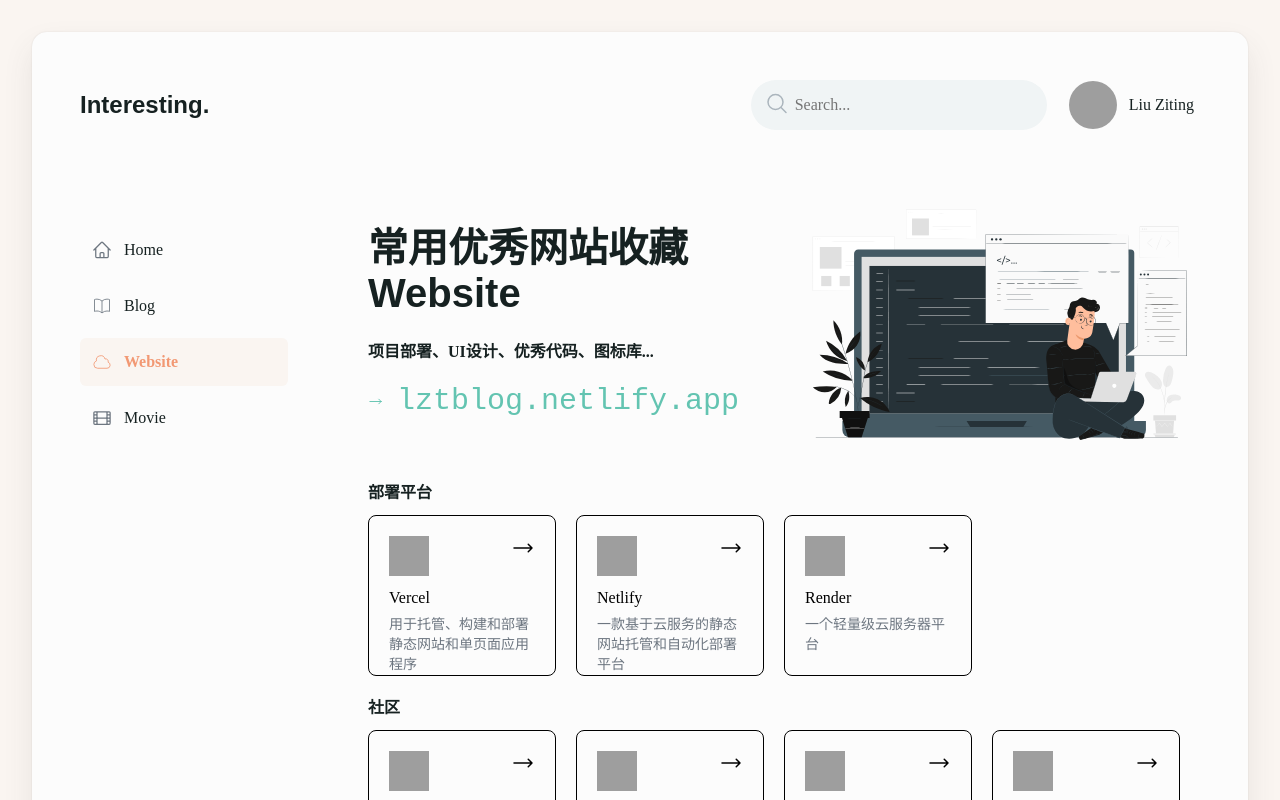
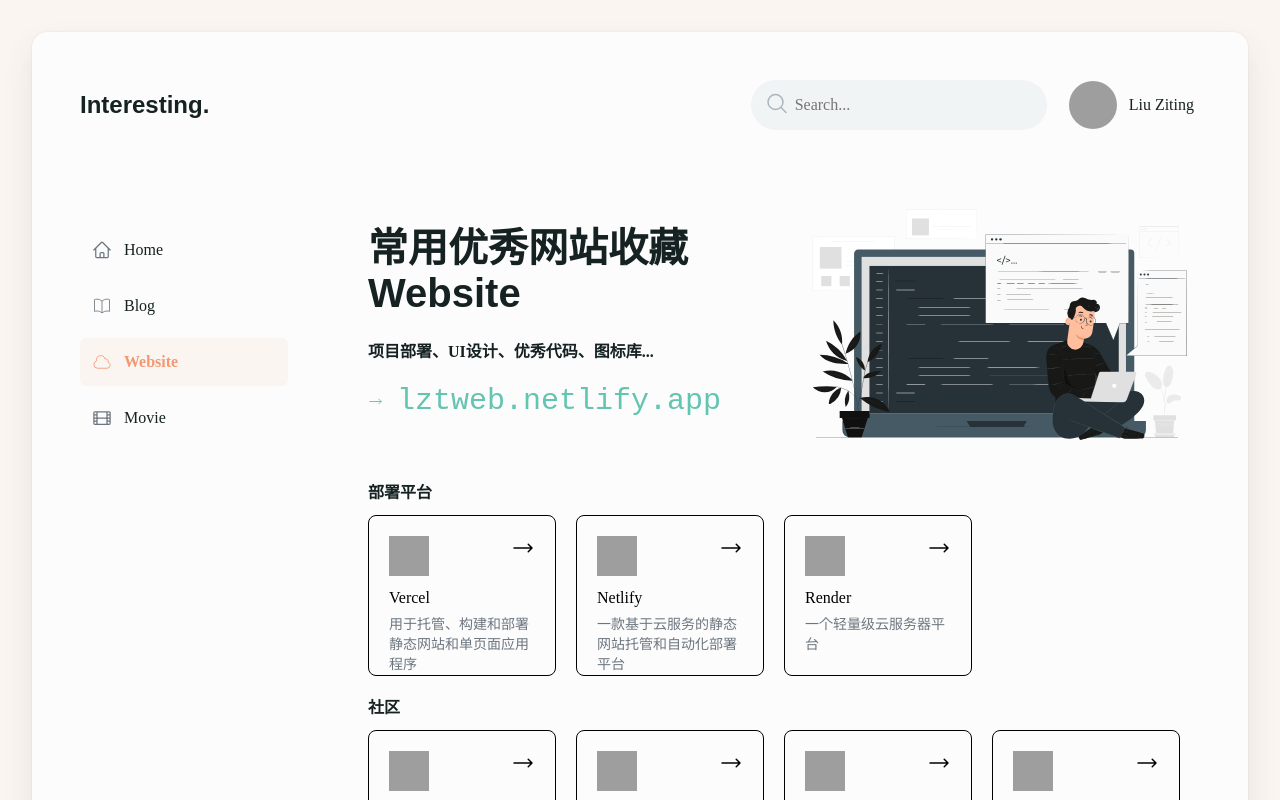
Before and after one commit to liu-ziting/website, a Vue app: page / in a window 1280 px wide. Both pictures are taken after a click on the button "Website". Shown: the top 800 px of the page. Built offline with nearby package versions, Linux system fonts and the light colour scheme; grey boxes are pictures that could not be loaded.

Commit message:
优化网站

```diff
--- a/src/App.vue
+++ b/src/App.vue
@@ -32,7 +32,9 @@
                         </button>
                     </div>
                     <button class="header-avatar">
-                        <span class="header-avatar-img"></span>
+                        <a href="https://github.com/liu-ziting" target="_blank">
+                            <span class="header-avatar-img"></span>
+                        </a>
                         <span class="header-avatar-name">Liu Ziting</span>
                     </button>
                 </div>
--- a/src/assets/styles/main.css
+++ b/src/assets/styles/main.css
@@ -144,3 +144,12 @@
 #nprogress .bar {
     background: #161616 !important;
 }
+
+a {
+    color: inherit;
+    text-decoration: none;
+}
+
+a:hover {
+    color: #000;
+}
--- a/src/views/Home.vue
+++ b/src/views/Home.vue
@@ -10,8 +10,8 @@
                     <div class="content-header-info">- 本站点Vue3 + Vite + TypeScript 技术栈进行构建</div>
                     <div class="content-header-info">- 并通过 Netlify 进行部署</div>
                     <div class="content-header-info">
-                        - 历史网站：<a class="link" href="https://lztblog.netlify.app/" target="_blank"
-                            >lztblog.netlify.app</a
+                        - 历史网站：<a class="link" href="https://lztweb.netlify.app/" target="_blank"
+                            >lztweb.netlify.app</a
                         >
                     </div>
                 </div>
@@ -63,7 +63,6 @@
 <style lang="scss" scoped>
 .content-header {
     display: flex;
-    margin-top: 50px;
 }
 
 .content-header-inner {
--- a/src/views/Website.vue
+++ b/src/views/Website.vue
@@ -89,9 +89,9 @@
                 <div class="content-header-inner">
                     <h1 class="content-header-title">常用优秀网站收藏<br />Website</h1>
                     <div class="content-header-info">项目部署、UI设计、优秀代码、图标库...</div>
-                    <a target="_blank" href="https://lztblog.netlify.app/" class="small">
+                    <a target="_blank" href="https://lztweb.netlify.app/" class="small">
                         <div class="icon" v-html="getSvgIcon('Right')"></div>
-                        lztblog.netlify.app</a
+                        lztweb.netlify.app</a
                     >
                 </div>
                 <div class="content-header-illustration">
```
